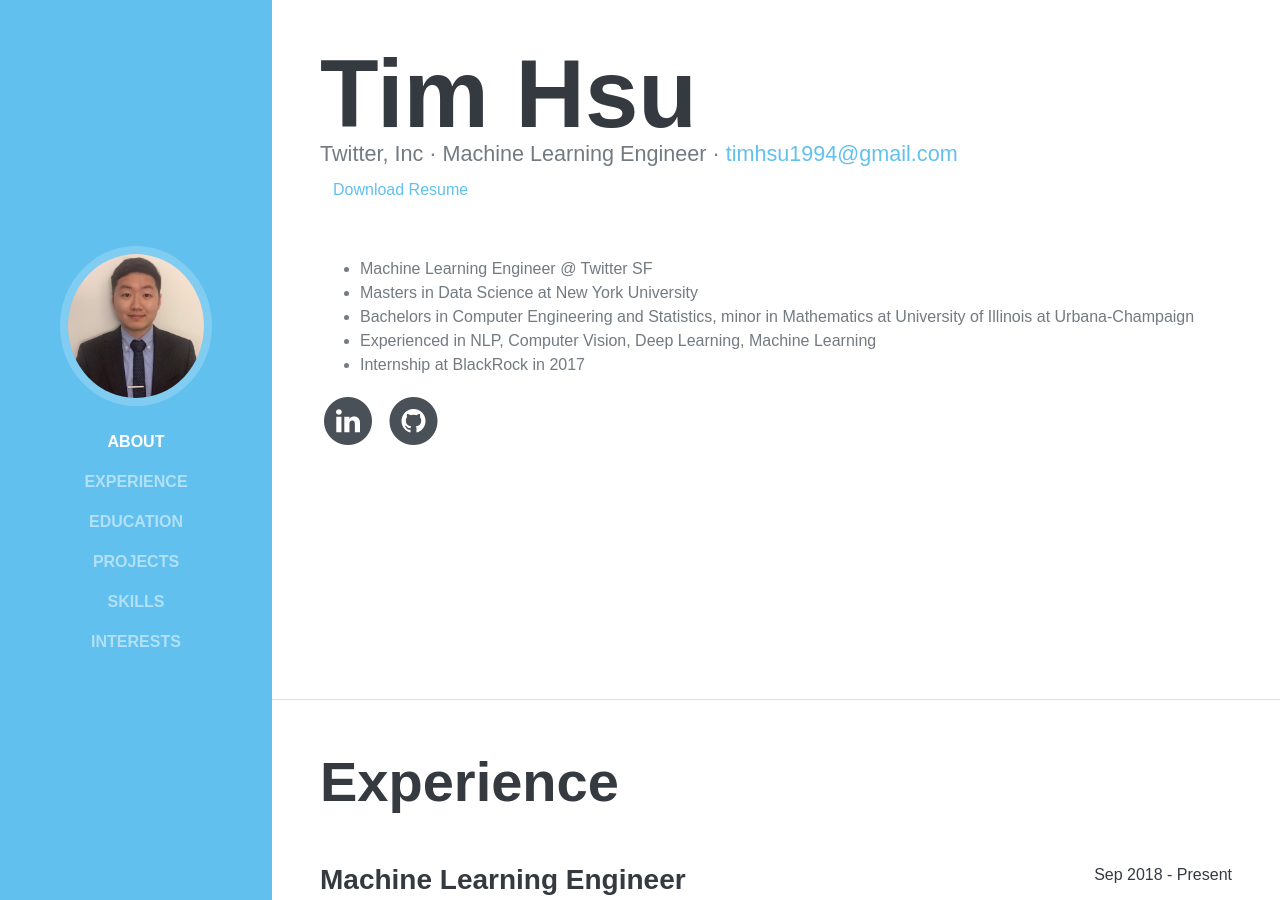
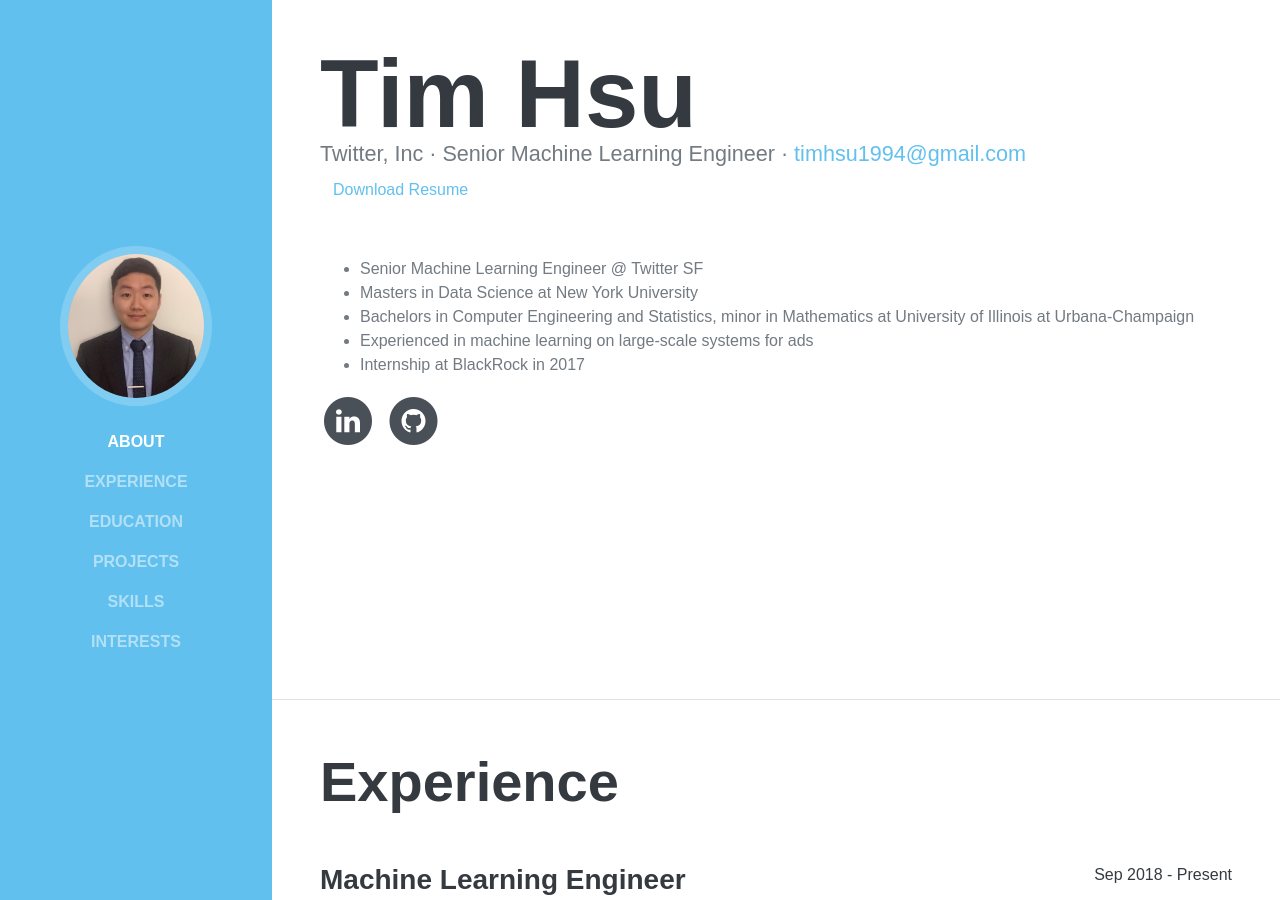
Before and after one commit to timatim/timatim.github.io, a Jekyll site: the page index.html, which Jekyll copies as it is, in a window 1280 px wide and 900 px high, scrolled down 200 px. Built offline with Jekyll 4.4.1, drawn with Linux system fonts in a browser that asks for light colours; some web fonts are replaced; some of the changed text lies outside the part shown.

Commit message:
update twitter

```diff
--- a/index.html
+++ b/index.html
@@ -75,27 +75,19 @@
       <section class="resume-section p-3 p-lg-5 d-flex d-column" id="about">
         <div class="my-auto">
           <h1 class="mb-0">Tim Hsu</h1>
-          <div class="subheading mb-5">Twitter, Inc · Machine Learning Engineer ·
+          <div class="subheading mb-5">Twitter, Inc · Senior Machine Learning Engineer ·
             <a href="mailto:name@email.com">timhsu1994@gmail.com</a><br>
             <a href="/files/tim-hsu-resume-2018.pdf" class="btn btn-default" title="Download resume as PDF">Download Resume</a>
           </div>
           <div align="justify">
           <p class="mb-5">
             <ul>
-              <li>Machine Learning Engineer @ Twitter SF
+              <li>Senior Machine Learning Engineer @ Twitter SF
               <li>Masters in Data Science at New York University
               <li>Bachelors in Computer Engineering and Statistics, minor in Mathematics at University of Illinois at Urbana-Champaign
-              <li>Experienced in NLP, Computer Vision, Deep Learning, Machine Learning
+              <li>Experienced in machine learning on large-scale systems for ads
               <li>Internship at BlackRock in 2017
             </ul>
-
-            <!-- I am currently a Research Scientist working on NLP at JD Finance's AI Lab in the Bay Area.
-            Prior to joining JD.com, I received my Masters degree in Data Science at NYU and
-            my Bachelors
-            degrees in both Computer Engineering and Statistics with a minor in Mathematics from . I am interested in NLP, machine learning, data visualizations,
-            and other various applications of data science. In the summer of 2017, I completed
-            my internship as a data scientist at BlackRock.
-             -->
           </p>
           </div>
           <ul class="list-inline list-social-icons mb-0">
@@ -130,28 +122,13 @@
                 <div class="subheading mb-3">Twitter, Inc</div>
               </a>
               <ul>
-                <li>Implementing machine learning approaches to optimize ads exchange revenue.</li>
+                <li>Maintained and improved model and ML infrastructure for one of the biggest mobile ad exchange with billions of requests per day.</li>
+                <li>Improved production CTR models through experimentation on feature engineering and modeling architectures, improving organizational KPIs.</li>
+                <li>Focus on investigating and addressing fundamental issues with ML experimentation in Ads org. Designed and implemented a mechanism to collect unbiased data through random live traffic on our production system.</li>
               </ul>
             </div>
             <div class="resume-date text-md-right">
               <span class="text-primary">Sep 2018 - Present</span>
-            </div>
-          </div>
-
-          <div class="resume-item d-flex flex-column flex-md-row mb-5">
-            <div class="resume-content mr-auto">
-              <h3 class="mb-0">Research Scientist</h3>
-              <a href="https://jd.com/">
-                <div class="subheading mb-3">JD.com</div>
-              </a>
-              <ul>
-                <li>Research on state-of-the-art natural language generation approaches with deep learning models to build an automatic news writer at the AI Lab of JD.com, one of the world’s largest online retailer.
-                </li>
-                <li>Combine both supervised and unsupervised learning approaches of natural language processing to develop a framework with PyTorch and Scikit-learn that enables users to generate texts based on their inputs.</li>
-              </ul>
-            </div>
-            <div class="resume-date text-md-right">
-              <span class="text-primary">June 2018 - Sep 2018</span>
             </div>
           </div>
 
```
